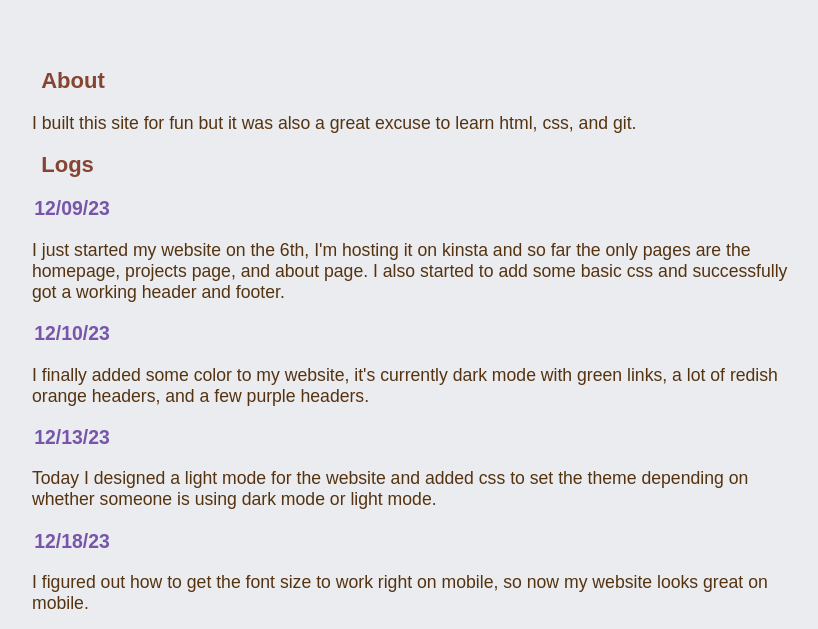
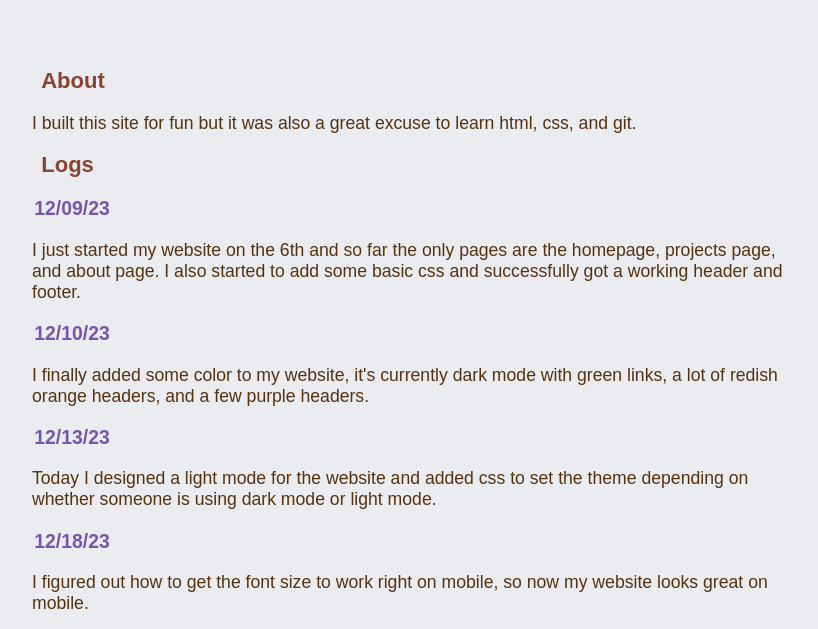
Before and after one commit to porterswanstrom/www, a plain HTML site: page about.html in a window 1280 px wide. Shown: the part 160-789 px from the top of the page, without its empty margins (224-1042 px from the left). Drawn offline with Linux system fonts and the light colour scheme.

Commit message:
log edit

```diff
--- a/about.html
+++ b/about.html
@@ -12,26 +12,26 @@
 </div><div class="body">
 
 <h2>About</h2>
-<p> I built this site for fun but it was also a great excuse to learn html, css,
-and git.</p>
+<p> I built this site for fun but it was also a great excuse to learn html,
+css, and git.</p>
 
 <h2>Logs</h2>
 <h3>12/09/23</h3>
-<p>I just started my website on the 6th, I'm hosting it on kinsta and so far the
-only pages are the homepage, projects page, and about page. I also started to add
-some basic css and successfully got a working header and footer.</p>
+<p>I just started my website on the 6th and so far the only pages are the
+homepage, projects page, and about page. I also started to add some basic
+css and successfully got a working header and footer.</p>
 
 <h3>12/10/23</h3>
-<p>I finally added some color to my website, it's currently dark mode with green
-links, a lot of redish orange headers, and a few purple headers.</p>
+<p>I finally added some color to my website, it's currently dark mode with
+green links, a lot of redish orange headers, and a few purple headers.</p>
 
 <h3>12/13/23</h3>
 <p>Today I designed a light mode for the website and added css to set the
 theme depending on whether someone is using dark mode or light mode.</p>
 
 <h3>12/18/23</h3>
-<p>I figured out how to get the font size to work right on mobile, so now my website looks
-great on mobile.</p>
+<p>I figured out how to get the font size to work right on mobile, so now my
+website looks great on mobile.</p>
 
 <h2>Source</h2>
 <p>The source code is <a href="http://github.com/porterswanstrom/www">here</a>
```
Also changed, not shown: 1 other file.
